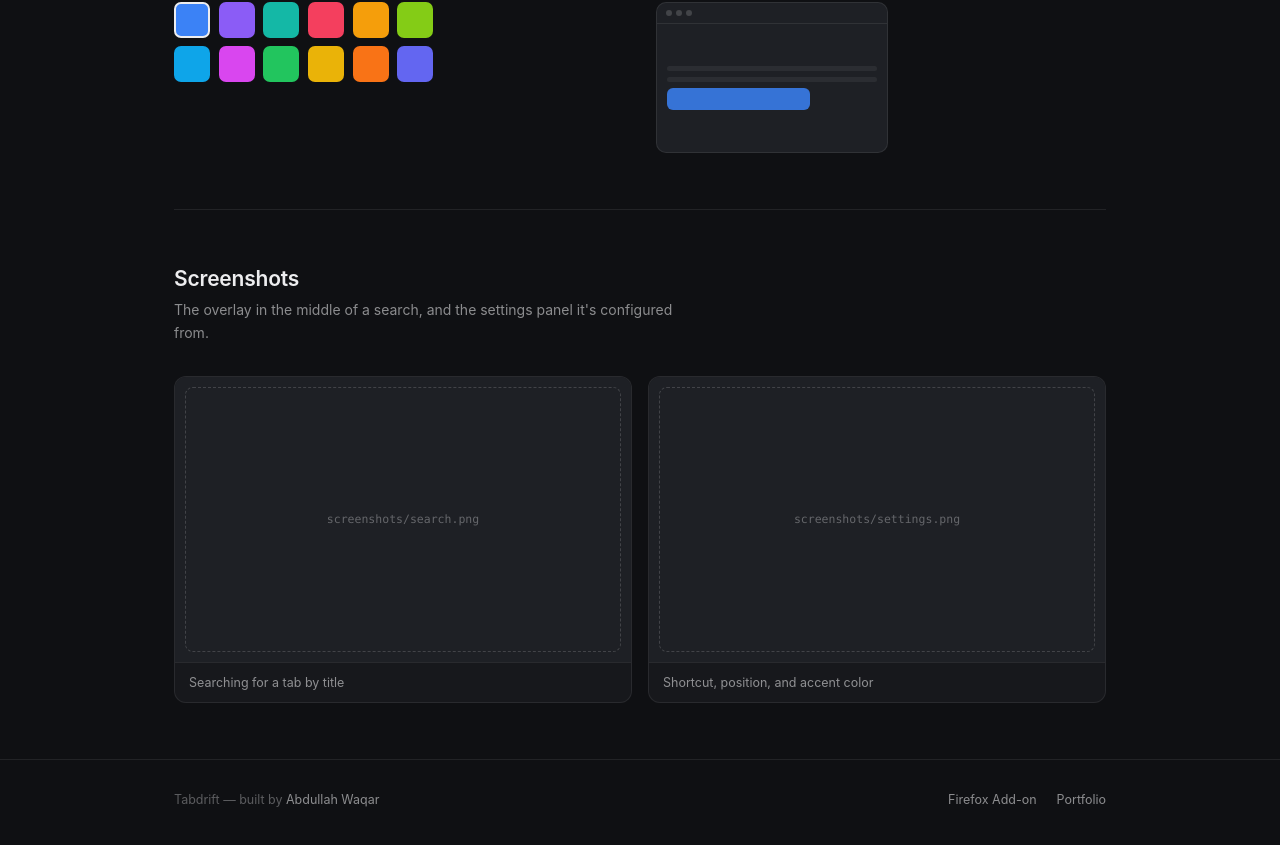
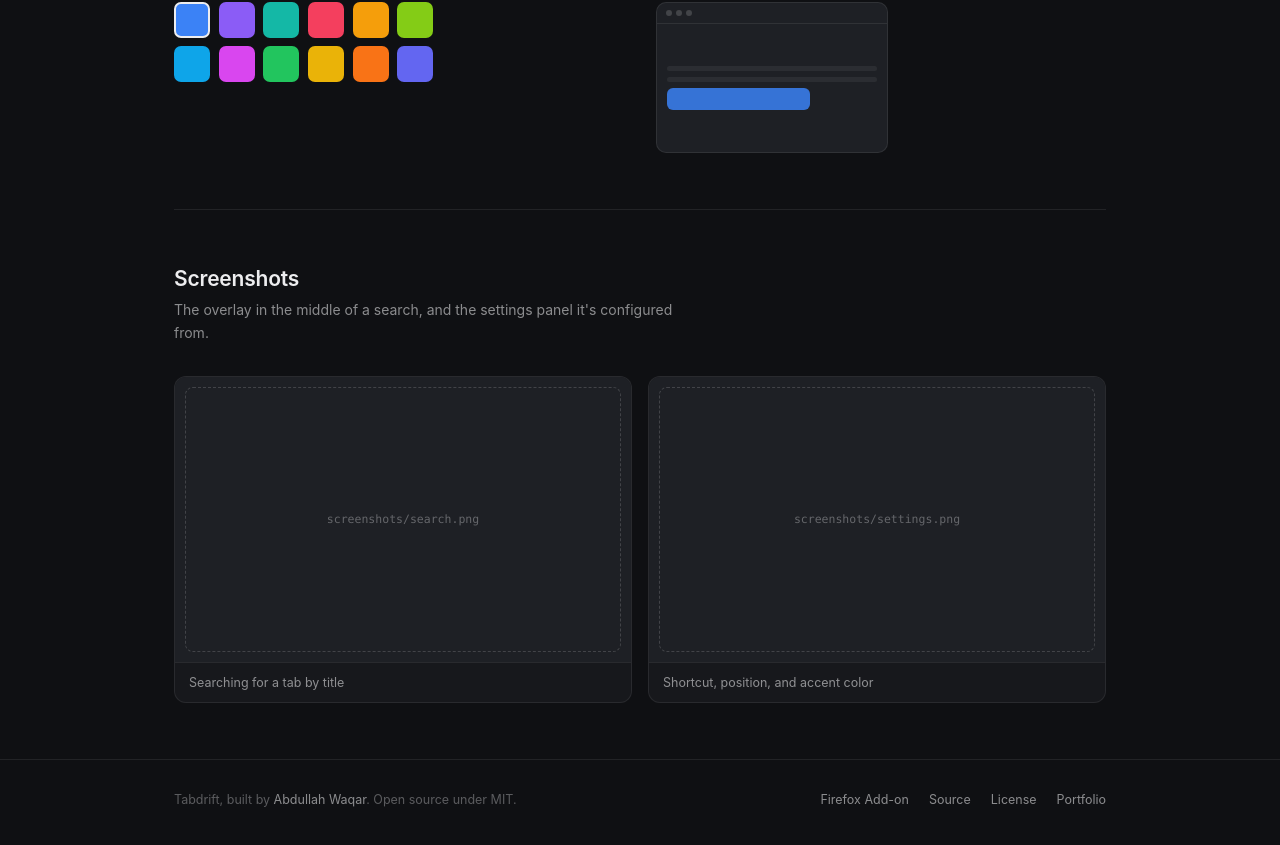
Before and after one commit to abdullahwaqar/tabdrift, a website: page site/index.html in a window 1280 px wide. Shown: the part 1269-2114 px from the top of the page. Drawn offline with Linux system fonts and the light colour scheme.

Commit message:
added LICENSE

```diff
--- a/site/index.html
+++ b/site/index.html
@@ -3,9 +3,7 @@
     <head>
         <meta charset="UTF-8" />
         <meta name="viewport" content="width=device-width, initial-scale=1" />
-        <title>
-            Tabdrift — a fast, keyboard-first tab switcher for Firefox
-        </title>
+        <title>Tabdrift, a fast keyboard-first tab switcher for Firefox</title>
         <meta
             name="description"
             content="Tabdrift adds a floating tab search to Firefox. Press a shortcut, type a few letters, jump to the tab you meant."
@@ -578,6 +576,12 @@
                     <a href="#how">How it works</a>
                     <a href="#customize">Customize</a>
                     <a
+                        href="https://github.com/abdullahwaqar/tabdrift"
+                        target="_blank"
+                        rel="noopener"
+                        >Source</a
+                    >
+                    <a
                         href="https://www.abdullahwaqar.com/"
                         target="_blank"
                         rel="noopener"
@@ -830,13 +834,13 @@
         <footer>
             <div class="wrap">
                 <span
-                    >Tabdrift — built by
+                    >Tabdrift, built by
                     <a
                         href="https://www.abdullahwaqar.com/"
                         target="_blank"
                         rel="noopener"
                         >Abdullah Waqar</a
-                    ></span
+                    >. Open source under MIT.</span
                 >
                 <div class="footer-links">
                     <a
@@ -844,6 +848,18 @@
                         target="_blank"
                         rel="noopener"
                         >Firefox Add-on</a
+                    >
+                    <a
+                        href="https://github.com/abdullahwaqar/tabdrift"
+                        target="_blank"
+                        rel="noopener"
+                        >Source</a
+                    >
+                    <a
+                        href="https://github.com/abdullahwaqar/tabdrift/blob/main/LICENSE"
+                        target="_blank"
+                        rel="noopener"
+                        >License</a
                     >
                     <a
                         href="https://www.abdullahwaqar.com/"
```
Also changed, not shown: package.json (+8 -2 lines), 1 other file.
